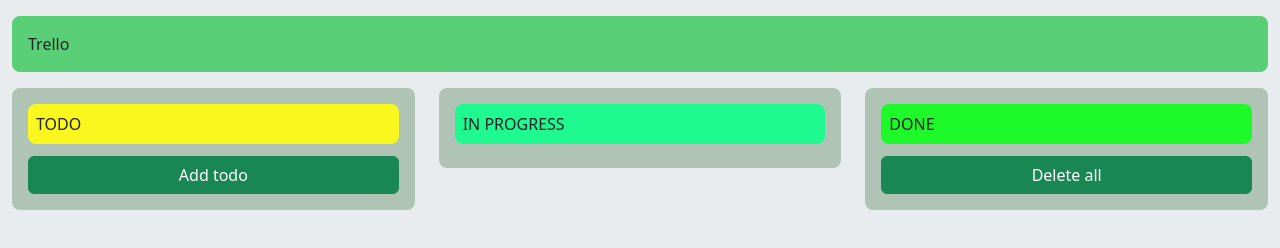
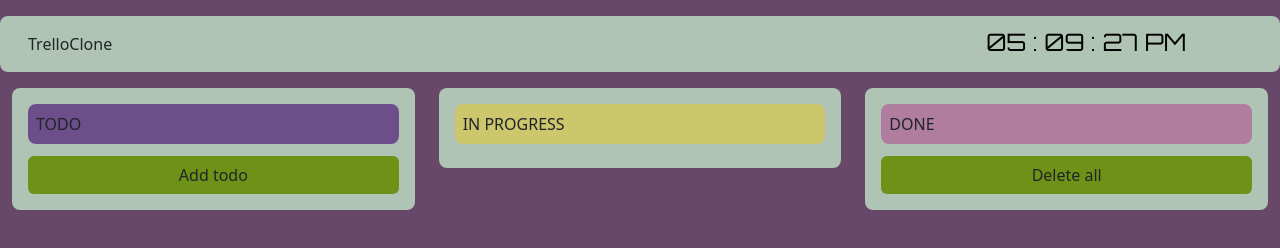
Before and after one commit to dromomania/TrelloClone, a website built with Parcel: page src/index.html in a window 1280 px wide. Built offline with nearby package versions, Linux system fonts and the light colour scheme; no server answers.

Commit message:
added digital clock

```diff
--- a/src/index.html
+++ b/src/index.html
@@ -8,6 +8,9 @@
   <link href="https://cdn.jsdelivr.net/npm/bootstrap@5.3.0-alpha3/dist/css/bootstrap.min.css" rel="stylesheet"
     integrity="sha384-KK94CHFLLe+nY2dmCWGMq91rCGa5gtU4mk92HdvYe+M/SXH301p5ILy+dN9+nJOZ" crossorigin="anonymous">
   <link rel="stylesheet" href="https://fonts.googleapis.com/icon?family=Material+Icons">
+  <link rel="preconnect" href="https://fonts.googleapis.com">
+  <link rel="preconnect" href="https://fonts.gstatic.com" crossorigin>
+  <link href="https://fonts.googleapis.com/css2?family=Orbitron:wght@400;500&display=swap" rel="stylesheet">
   <link rel="preconnect" href="https://fonts.googleapis.com">
   <link rel="stylesheet" href="./scss/app.scss">
   <script src="https://cdn.jsdelivr.net/npm/@popperjs/core@2.11.7/dist/umd/popper.min.js"
@@ -20,9 +23,10 @@
   <title>Document</title>
 </head>
 
-<body class="bg-body-secondary py-3">
-  <div class="container-fluid px-4" style="max-width: 1500px;">
-    <div class="row rounded-3 py-3 p-3" style="background-color: rgb(89, 207, 119);">Trello</div>
+<body class="py-3">
+  <div class="container-fluid px-4 rounded-3 d-flex flex-row justify-content-between" style="max-width: 1500px; background-color: rgb(175, 196, 180);">
+    <div class="row rounded-3 py-3 p-3">TrelloClone</div>
+    <div id="clock" class="mt-2"></div>
   </div>
 
   <div class="container-xxl">
@@ -33,7 +37,7 @@
         <div class="py-3 px-3 rounded-3 d-flex flex-column justify-content-between"
           style="background-color: rgb(175, 196, 180);">
           <div class="py-2 px-2 rounded-3 mb-2 d-flex flex-row justify-content-between"
-            style="background-color: rgb(250, 247, 30);">
+            style="background-color: rgb(108, 78, 138);">
             <span>TODO</span>
             <span id="sumCards"></span>
           </div>
@@ -52,8 +56,8 @@
             </div>
           </div> -->
           </div>
-          <button class="btn btn-success mt-1" type="button" data-bs-toggle="modal" data-bs-target="#modalAddTodo"
-            style="width: 100%;">Add todo</button>
+          <button class="btn mt-1" type="button" data-bs-toggle="modal" data-bs-target="#modalAddTodo"
+            style="width: 100%; background-color: rgb(110, 145, 24);">Add todo</button>
         </div>
       </div>
       <!-- COLUMN TODO -->
@@ -126,7 +130,7 @@
       <div class="col">
         <div id="inProgressColumn" class="py-3 px-3 rounded-3" style="background-color: rgb(175, 196, 180);">
           <div class="mt-0 py-2 px-2 rounded-3 mb-2 d-flex flex-row justify-content-between"
-            style="background-color: rgb(30, 250, 144);">
+            style="background-color: rgb(204, 198, 109);">
             <span>IN PROGRESS</span>
             <span id="numberInProgressCards"></span>
           </div>
@@ -152,7 +156,7 @@
       <div class="col">
         <div id="doneColumn" class="py-3 px-3 rounded-3" style="background-color: rgb(175, 196, 180);">
           <div class="mt-0 py-2 px-2 rounded-3 mb-2 d-flex flex-row justify-content-between"
-            style="background-color: rgb(30, 250, 41);">
+            style="background-color: rgb(176, 125, 158);">
             <span>DONE</span>
             <span id="numberDoneCards"></span>
           </div>
@@ -170,7 +174,7 @@
           </div> -->
           </div>
           <button id="buttonDeleteAll" data-bs-toggle="modal" data-bs-target="#modalButtonDeleteAll" type="button"
-            class="btn btn-success mt-1" style="width: 100%;">Delete all</button>
+            class="btn mt-1" style="width: 100%; background-color: rgb(110, 145, 24);">Delete all</button>
         </div>
       </div>
       <!-- COLUMN DONE -->
@@ -207,8 +211,7 @@
               <p>Before you can add a new card, you must complete the current tasks.</p>
             </div>
             <div class="modal-footer">
-              <button id="" type="button" class="btn btn-secondary"
-                data-bs-dismiss="modal">Cancel</button>
+              <button id="" type="button" class="btn btn-secondary" data-bs-dismiss="modal">Cancel</button>
             </div>
           </div>
         </div>
--- a/src/js/script.js
+++ b/src/js/script.js
@@ -25,6 +25,35 @@
 const btnModalDeleteAllConfirmElement = $('#btnModalDeleteAllConfirm')
 const modalElement = $('#modalProhibition')
 const modalInstance = bootstrap.Modal.getOrCreateInstance(modalElement)
+
+
+// time
+
+function currentTime() {
+  let date = new Date(); /* creating object of Date class */
+  let hour = date.getHours();
+  let min = date.getMinutes();
+  let sec = date.getSeconds();
+  let midday = "AM";
+  midday = (hour >= 12) ? "PM" : "AM"; /* assigning AM/PM */
+  hour = (hour == 0) ? 12 : ((hour > 12) ? (hour - 12): hour); /* assigning hour in 12-hour format */
+  hour = updateTime(hour);
+  min = updateTime(min);
+  sec = updateTime(sec);
+  document.getElementById("clock").innerText = hour + " : " + min + " : " + sec + " " + midday; /* adding time to the div */
+    var t = setTimeout(currentTime, 1000); /* setting timer */
+}
+
+function updateTime(k) { /* appending 0 before time elements if less than 10 */
+  if (k < 10) {
+    return "0" + k;
+  }
+  else {
+    return k;
+  }
+}
+
+currentTime();
 
 // query
 let promise = fetch('https://jsonplaceholder.typicode.com/users')
@@ -167,7 +196,7 @@
 function buildCardTemplate(cardItem) {
 
   return `
-  <div id="c${cardItem.id}" class="d-flex flex-column rounded-3 px-3 py-2" draggable="true" style="background-color: rgb(89, 207, 119);">
+  <div id="c${cardItem.id}" class="d-flex flex-column rounded-3 px-3 py-2" draggable="true" style="background-color: rgb(228, 224, 162);">
             <div class="d-flex flex-row justify-content-between">
               <span>${cardItem.title}</span>
               <button data-id="${cardItem.id}" class="material-icons" data-bs-toggle="modal" data-bs-target="#modalEditCard" data-role="edit">more_vert</button>
--- a/src/scss/app.scss
+++ b/src/scss/app.scss
@@ -1,8 +1,20 @@
+body {
+  background-color: rgb(104, 72, 104);
+}
+
 .material-icons {
   border: none;
-  background-color: rgb(89, 207, 119);
+  background-color: rgb(228, 224, 162);
 }
 
 .modal-title {
   border: none;
 }
+
+#clock {
+  font-family: 'Orbitron', sans-serif;
+  color: #000000;
+  font-size: 24px;
+  text-align: center;
+  padding-right: 70px;
+}
```
Also changed, not shown: dist/index.html, 4 other files.
